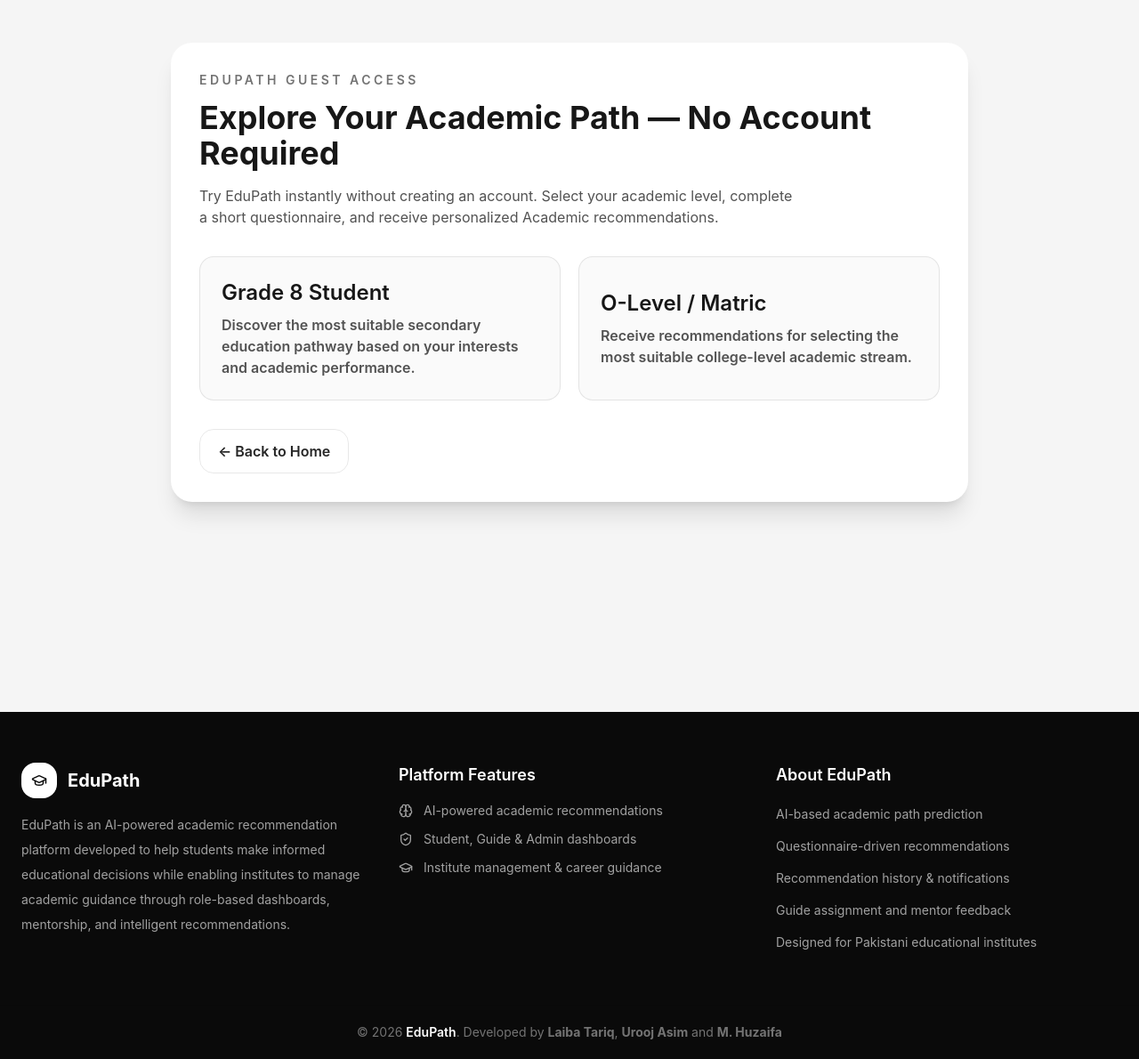
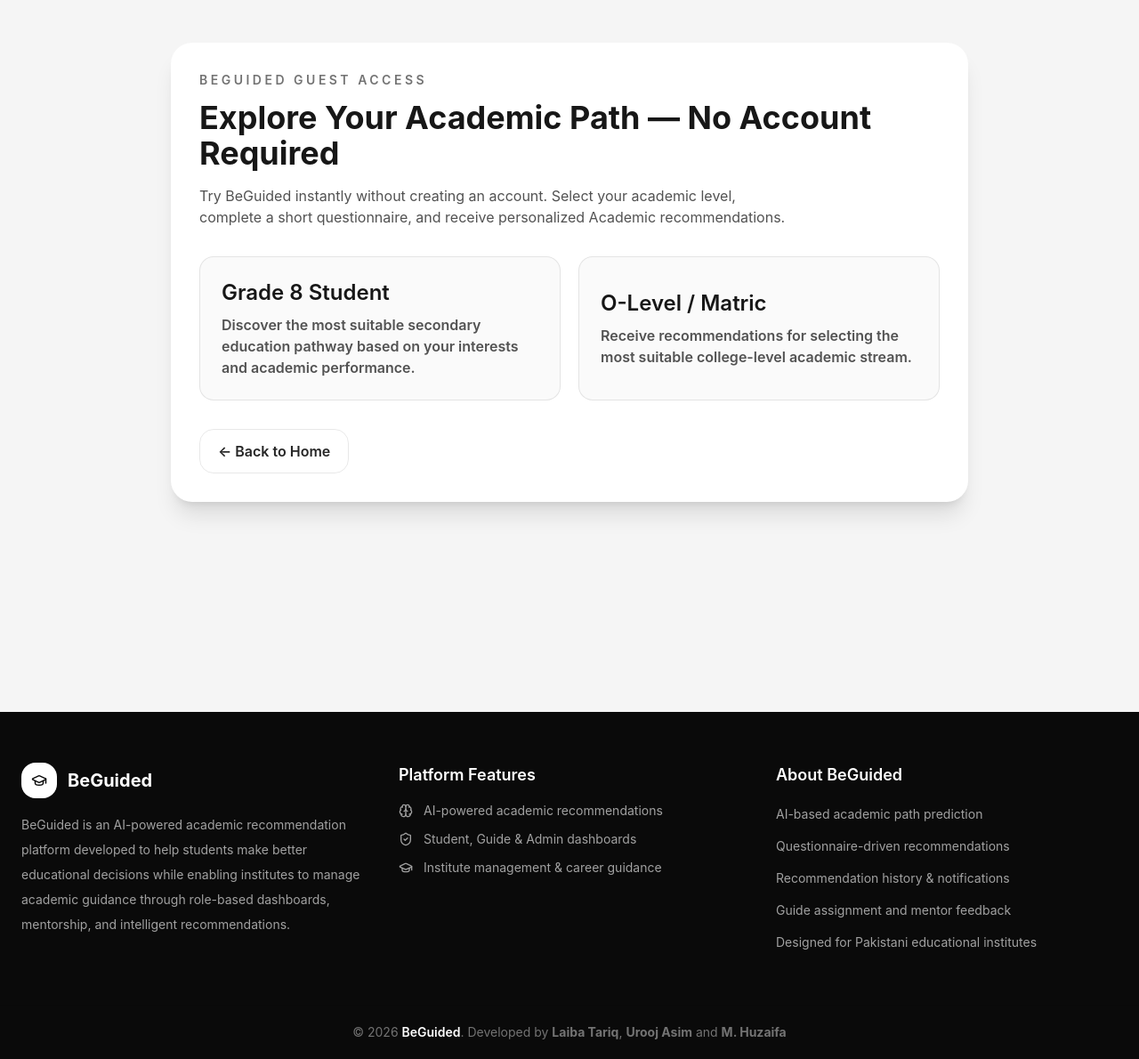
Before and after one commit to LaibaTariqSheikh/academic-path, a Next.js app: page /guest in a window 1280 px wide. Shown: the whole page at 89% size. Built offline with nearby package versions, Linux system fonts and the light colour scheme.

Commit message:
Rebrand platform to BeGuided and update UI content

```diff
--- a/app/auth/login/page.tsx
+++ b/app/auth/login/page.tsx
@@ -71,7 +71,7 @@ export default function LoginPage() {
       <div className="mx-auto max-w-md rounded-2xl bg-white p-8 shadow-lg">
         <div className="mb-8 text-center">
   <h1 className="text-3xl font-bold text-gray-900">
-    Welcome to EduPath
+    Welcome to BeGuided
   </h1>
   <p className="mt-2 text-sm text-gray-600">
     Sign in to access your personalized academic guidance dashboard.
--- a/app/auth/signup/page.tsx
+++ b/app/auth/signup/page.tsx
@@ -122,7 +122,7 @@ export default function SignupPage() {
     <main className="min-h-screen bg-gray-50 px-4 py-10">
       <div className="mx-auto w-full max-w-xl rounded-2xl bg-white p-8 shadow-lg">
         <h1 className="mb-2 text-center text-3xl font-bold text-gray-900">
-          Join EduPath
+          Join BeGuided
         </h1>
 
         <p className="mb-6 text-center text-sm text-gray-600">
@@ -294,7 +294,7 @@ export default function SignupPage() {
             disabled={loading}
             className="w-full rounded-lg bg-black px-4 py-3 text-white transition hover:opacity-90 disabled:opacity-60"
           >
-            {loading ? "Creating Account..." : "Create EduPath Account"}
+            {loading ? "Creating Account..." : "Create BeGuided Account"}
           </button>
         </form>
 
--- a/app/guest/page.tsx
+++ b/app/guest/page.tsx
@@ -10,7 +10,7 @@ export default function GuestStartPage() {
       <div className="mx-auto max-w-4xl">
         <div className="rounded-3xl bg-white p-8 shadow-xl">
           <p className="text-sm font-semibold uppercase tracking-[0.25em] text-neutral-500">
-            EduPath Guest Access
+            BeGuided Guest Access
           </p>
 
           <h1 className="mt-3 text-4xl font-bold">
@@ -18,7 +18,7 @@ export default function GuestStartPage() {
           </h1>
 
           <p className="mt-4 max-w-2xl text-neutral-600">
-            Try EduPath instantly without creating an account. Select your academic level, complete a short questionnaire, and receive personalized Academic recommendations.
+            Try BeGuided instantly without creating an account. Select your academic level, complete a short questionnaire, and receive personalized Academic recommendations.
           </p>
 
           <div className="mt-8 grid gap-5 md:grid-cols-2">
--- a/app/guest/questionnaire/page.tsx
+++ b/app/guest/questionnaire/page.tsx
@@ -235,7 +235,7 @@ function GuestQuestionnaireContent() {
         <div className="mx-auto max-w-5xl">
           <div className="rounded-3xl bg-white p-8 shadow-xl">
             <p className="text-sm font-semibold uppercase tracking-[0.25em] text-neutral-500">
-              EduPath Recommendation
+              BeGuided Recommendation
             </p>
 
             <h1 className="mt-2 text-4xl font-bold">
@@ -303,7 +303,7 @@ function GuestQuestionnaireContent() {
             <div className="mt-8 rounded-3xl border border-dashed border-neutral-300 bg-neutral-50 p-6">
               <h3 className="text-xl font-bold">Want to save your result?</h3>
               <p className="mt-2 text-neutral-600">
-                Create an individual student account to save your recommendation history and access your personalized EduPath dashboard.
+                Create an individual student account to save your recommendation history and access your personalized BeGuided dashboard.
               </p>
 
               <div className="mt-5 flex flex-col gap-3 sm:flex-row">
--- a/app/layout.tsx
+++ b/app/layout.tsx
@@ -4,8 +4,8 @@ import { ToastProvider } from "@/components/ui/toast-provider";
 import SiteFooter from "@/components/site-footer";
 
 export const metadata = {
-  title: "EduPath",
-  description: "Academic Recommendation Platform",
+  title: "BeGuided",
+  description: "Guiding Students Towards Better Academic Decisions",
 };
 
 export default function RootLayout({
--- a/app/page.tsx
+++ b/app/page.tsx
@@ -40,7 +40,7 @@ export default function HomePage() {
             </div>
             <div>
               <p className="text-lg font-black tracking-[-0.03em]">
-                EduPath
+                BeGuided
               </p>
               <p className="text-xs text-neutral-400">
                 Academic Recommendation & Guidance
@@ -354,7 +354,7 @@ export default function HomePage() {
       </section>
 
       <footer className="border-t border-white/10 px-6 py-8 text-center text-sm text-neutral-500">
-        EduPath — Academic Recommendation Platform
+        BeGuided — Guiding Students Towards Better Academic Decisions
       </footer>
     </main>
   );
--- a/app/student/questionnaire/page.tsx
+++ b/app/student/questionnaire/page.tsx
@@ -144,7 +144,7 @@ export default function QuestionnairePage() {
 
     showToast(
        "Assessment Complete",
-       "Your EduPath recommendation has been generated successfully.",
+       "Your BeGuided recommendation has been generated successfully.",
        "success"
     );
 
@@ -162,7 +162,7 @@ export default function QuestionnairePage() {
       <div className="mx-auto max-w-4xl rounded-2xl bg-white p-8 shadow-lg">
         <h1 className="mb-2 text-3xl font-bold text-gray-900"> Grade 8 Academic Assessment </h1>
         <p className="mb-8 text-gray-600">
-          Complete this assessment to receive a personalized academic recommendation from EduPath.
+          Complete this assessment to receive a personalized academic recommendation from BeGuided.
         </p>
 
         <form onSubmit={handleSubmit} className="space-y-8">
--- a/app/student/questionnaire2/page.tsx
+++ b/app/student/questionnaire2/page.tsx
@@ -159,7 +159,7 @@ export default function Questionnaire2Page() {
 
       showToast(
        "Assessment Complete",
-       "Your EduPath recommendation has been generated successfully.",
+       "Your BeGuided recommendation has been generated successfully.",
        "success"
       );
 
@@ -179,7 +179,7 @@ export default function Questionnaire2Page() {
           O-Level / Matric Academic Assessment
         </h1>
         <p className="mb-8 text-gray-600">
-          Complete this assessment to receive a personalized college stream recommendation from EduPath.
+          Complete this assessment to receive a personalized college stream recommendation from BeGuided.
         </p>
 
         <form onSubmit={handleSubmit} className="space-y-8">
--- a/components/dashboard-navbar.tsx
+++ b/components/dashboard-navbar.tsx
@@ -39,7 +39,7 @@ export default function DashboardNavbar() {
           <span className="flex h-10 w-10 items-center justify-center rounded-2xl bg-neutral-950 text-white shadow-lg dark:bg-white dark:text-neutral-950">
             <LayoutDashboard size={18} />
           </span>
-          EduPath
+          BeGuided
         </Link>
 
         <nav className="hidden items-center gap-2 md:flex">
--- a/components/site-footer.tsx
+++ b/components/site-footer.tsx
@@ -13,14 +13,11 @@ export default function SiteFooter() {
               <GraduationCap size={18} />
             </span>
 
-            <h3 className="text-xl font-bold text-white">EduPath</h3>
+            <h3 className="text-xl font-bold text-white">BeGuided</h3>
           </div>
 
           <p className="mt-4 max-w-sm text-sm leading-7 text-neutral-400">
-            EduPath is an AI-powered academic recommendation platform developed
-            to help students make informed educational decisions while enabling
-            institutes to manage academic guidance through role-based dashboards,
-            mentorship, and intelligent recommendations.
+            BeGuided is an AI-powered academic recommendation platform developed to help students make better educational decisions while enabling institutes to manage academic guidance through role-based dashboards, mentorship, and intelligent recommendations.
           </p>
         </div>
 
@@ -48,7 +45,7 @@ export default function SiteFooter() {
         </div>
 
         <div>
-          <h4 className="text-lg font-semibold text-white">About EduPath</h4>
+          <h4 className="text-lg font-semibold text-white">About BeGuided </h4>
 
           <ul className="mt-4 space-y-2 text-sm leading-7 text-neutral-400">
             <li>AI-based academic path prediction</li>
@@ -63,7 +60,7 @@ export default function SiteFooter() {
       <div className="border-t border-neutral-800 px-6 py-5 text-center text-sm text-neutral-500">
         <p>
           © {new Date().getFullYear()}{" "}
-          <span className="font-semibold text-white">EduPath</span>. Developed
+          <span className="font-semibold text-white">BeGuided</span>. Developed
           by{" "}
           <a
             href="https://www.linkedin.com/in/laiba-tariq-"
--- a/components/site-navbar.tsx
+++ b/components/site-navbar.tsx
@@ -21,7 +21,7 @@ export default function SiteNavbar() {
           <span className="flex h-10 w-10 items-center justify-center rounded-2xl bg-neutral-950 text-white shadow-lg dark:bg-white dark:text-neutral-950">
             <Sparkles size={18} />
           </span>
-          EduPath
+          BeGuided
         </Link>
 
         <nav className="hidden items-center gap-2 md:flex">
```
Also changed, not shown: app/student/dashboard/page.tsx (+6 -6 lines).
